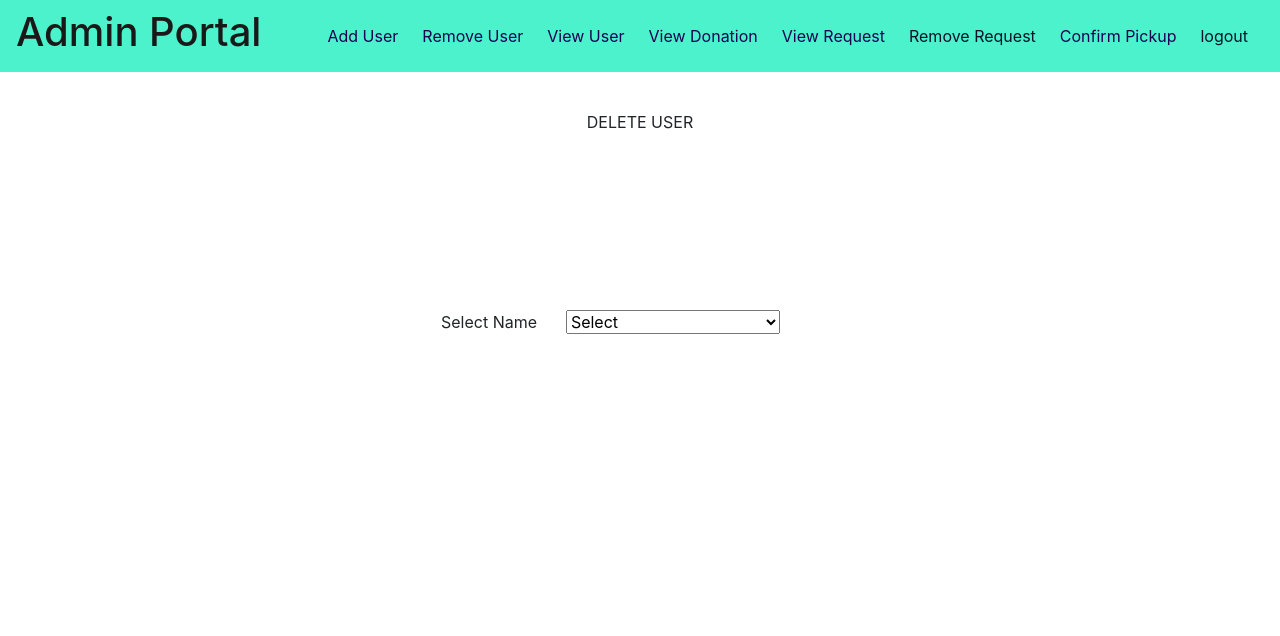
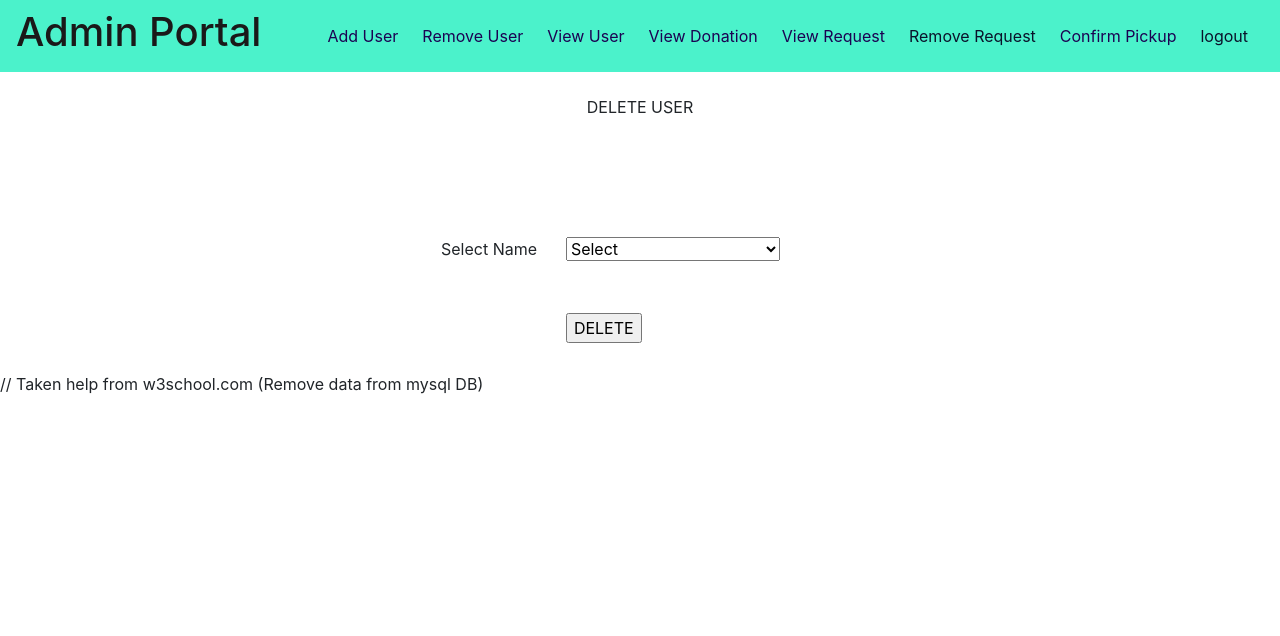
Before and after one commit to NSU-SU19CSE299S02/SU19CSE299S02G05NSU, a PHP site: page /Admin/remove_user.php in a window 1280 px wide. Shown: the top 636 px of the page. Run offline with PHP 8.4, Linux system fonts and the light colour scheme; tables that the repository leaves empty or names only in its code hold one stand-in row (values such as "Sample post").

Commit message:
Feature #74 : Update on remove user under admin
1. Get all the data from DB
2. Submit to delete

```diff
--- a/Project Code/Admin/remove_user.php
+++ b/Project Code/Admin/remove_user.php
@@ -29,5 +29,36 @@ $s="select * from donorregistration";
 	}
 	mysqli_close($cn);
 ?>
+</select>
 
-<?php include 'footer.php'; ?>
+<?php
+if(isset($_POST["show"]))
+{
+$cn=makeconnection();
+$s="select * from users where f_name='" .$_POST["s2"] ."'";
+	$result=mysqli_query($cn,$s);
+	$r=mysqli_num_rows($result);
+	$data=mysqli_fetch_array($result);
+	$donor_id=$data[0];
+	$f_name=$data[1];
+	$m_name=$data[2];
+	$l_name=$data[3];
+	$mobile=$data[4];
+	$address=$data[5];
+	$email=$data[6];
+	$pwd=$data[7];
+	mysqli_close($cn);
+}
+?>
+
+</td></tr>
+<tr><td>&nbsp;</td><td><input type="submit" value="DELETE" name="sbmt"></td></tr>
+</table>
+</form>
+</div>
+</div>
+</center>
+<?php include('footer.php'); ?>
+</body>
+</html>
+// Taken help from w3school.com (Remove data from mysql DB)
```
